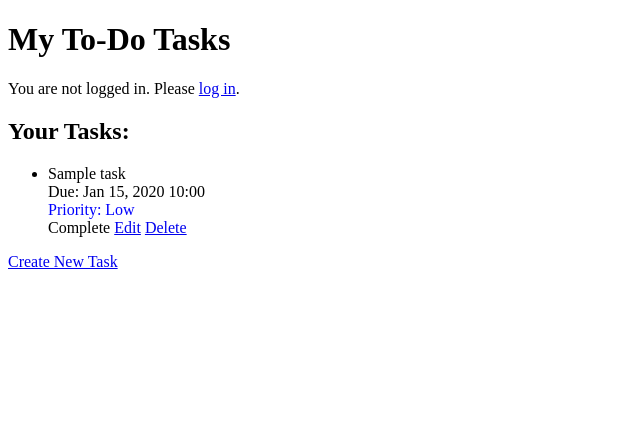
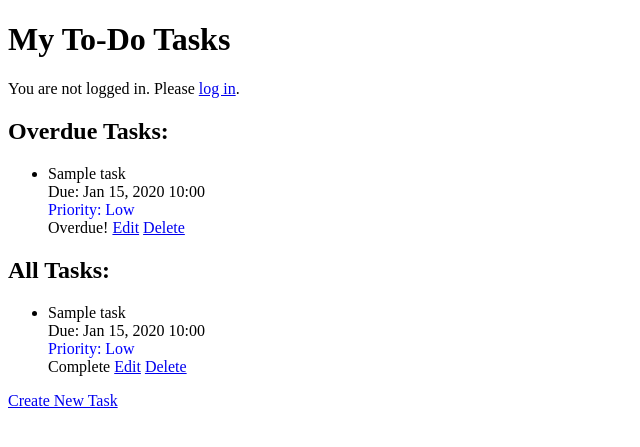
Before and after one commit to notacoham/todo_app_project, a Django app: template tasks/templates/tasks/task_list.html in a window 1280 px wide. Shown: the top 447 px of the page, without its empty margins (0-640 px from the left). Run offline with Django 5.2, Linux system fonts and the light colour scheme; the template is opened without the code that fills it: values that come from a table or form of the project are taken from there, others are empty; tables that the repository leaves empty hold one stand-in row (values such as "Sample post").

Commit message:
feat: display overdue tasks using custom TaskManager

```diff
--- a/tasks/templates/tasks/task_list.html
+++ b/tasks/templates/tasks/task_list.html
@@ -31,10 +31,34 @@
       <p>
         You are not logged in. Please <a href="{% url 'login' %}">log in</a>.
       </p>
-      {% endif %} {% if tasks %}
-      <h2>Your Tasks:</h2>
+      {% endif %} {% if overdue_tasks %}
+      <h2>Overdue Tasks:</h2>
       <ul>
-        {% for task in tasks %}
+        {% for task in overdue_tasks %}
+        <li>
+          <div>
+            <span>{{ task.title }}</span>
+            <br />
+            <span>Due: {{ task.due_date|date:"M d, Y H:i" }}</span>
+            <br />
+            <span class="task-priority-{{ task.priority }}"
+              >Priority: {{ task.get_priority_display }}</span
+            >
+          </div>
+          <div>
+            <span>Overdue!</span>
+            <a href="{% url 'tasks:task_edit' task.pk %}">Edit</a>
+            <a href="{% url 'tasks:task_delete' task.pk %}">Delete</a>
+          </div>
+        </li>
+        {% endfor %}
+      </ul>
+      {% endif %}
+
+      <h2>All Tasks:</h2>
+      {% if all_tasks %}
+      <ul>
+        {% for task in all_tasks %}
         <li>
           <div>
             <span>{{ task.title }}</span>
--- a/tasks/views.py
+++ b/tasks/views.py
@@ -8,12 +8,12 @@ from .forms import TaskForm
 
 @login_required
 def task_list(request):
-  tasks = Task.objects.filter(user=request.user)
+  all_tasks = Task.objects.filter(user=request.user)
 
   overdue_tasks = Task.objects.overdue(request.user)
 
   context = {
-    'tasks': tasks,
+    'all_tasks': all_tasks,
     'overdue_tasks': overdue_tasks
   }
 
```
